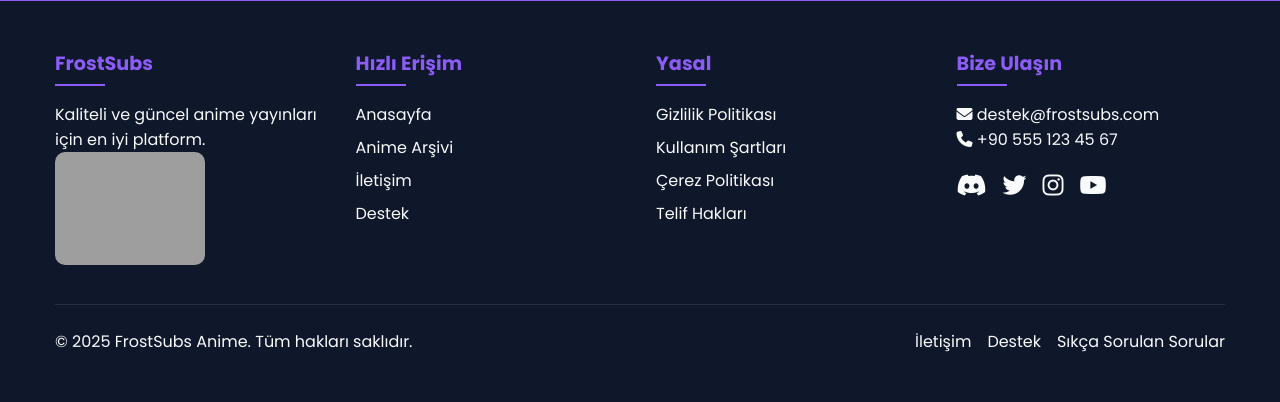
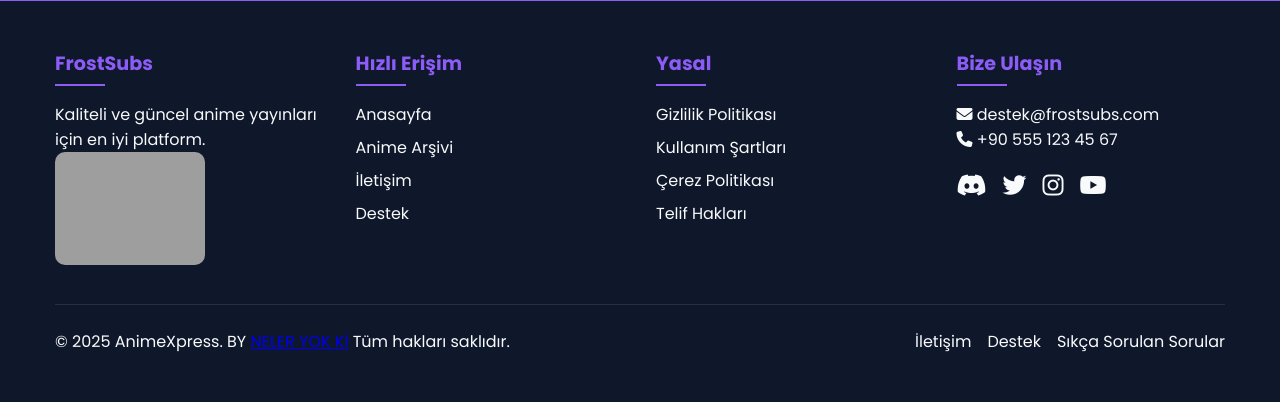
Before and after one commit to neleryokki/AnimeXpress, a PHP site: page / in a window 1280 px wide. Shown: the part 3159-3561 px from the top of the page. Run offline with PHP 8.4, Linux system fonts and the light colour scheme; data comes from the database, SQL or seed files in the repository; grey boxes are pictures that could not be loaded.

Commit message:
Update index.php

```diff
--- a/index.php
+++ b/index.php
@@ -3,9 +3,9 @@
 session_start();
 
 $host = 'localhost';
-$db = 'frostsub_anime';
-$user = 'frostsub_anime';
-$pass = 'frostsub3123123123';
+$db = 'db name';
+$user = 'db user';
+$pass = 'dp pass';
 
 $conn = new mysqli($host, $user, $pass, $db);
 
@@ -60,7 +60,7 @@ if (isset($_GET['search'])) {
   "url": "https://frostsubs.com",
   "potentialAction": {
     "@type": "SearchAction",
-    "target": "https://frostsubs.com/index.php?search={search_term_string}",
+    "target": "https://domain.com/index.php?search={search_term_string}",
     "query-input": "required name=search_term_string"
   }
 }
@@ -523,7 +523,7 @@ if (isset($_GET['search'])) {
 
         <div class="footer-bottom">
             <div class="copyright">
-                <p>© 2025 FrostSubs Anime. Tüm hakları saklıdır.</p>
+                <p>© 2025 AnimeXpress. BY <a href="https://github.com/neleryokki">NELER YOK Kİ</a> Tüm hakları saklıdır.</p>
             </div>
             <div class="footer-links">
                 <a href="iletisim.php">İletişim</a>
```
